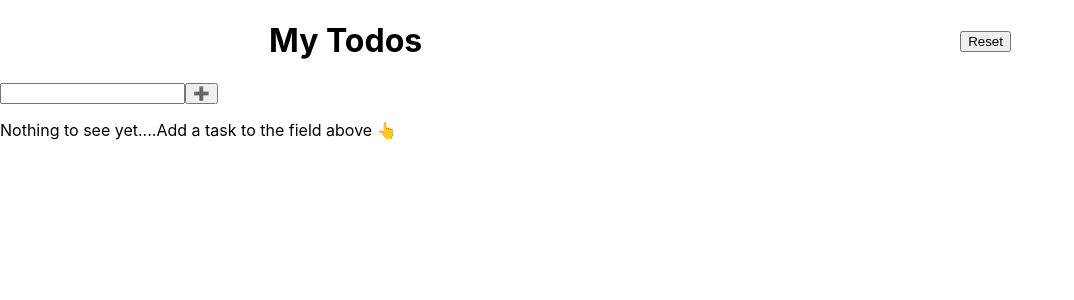
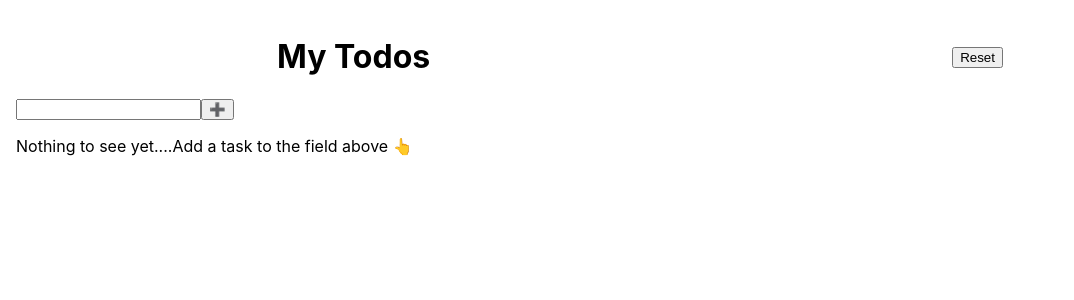
Before and after one commit to isobelleanna/tech-test-react, a React (Create React App) app: page / in a window 1280 px wide. Shown: the top 300 px of the page, without its empty margins (0-1074 px from the left). Built offline with nearby package versions, Linux system fonts and the light colour scheme.

Commit message:
add styling

```diff
--- a/src/App.jsx
+++ b/src/App.jsx
@@ -34,7 +34,7 @@ function App() {
   };
 
   return (
-    <div className="App">
+    <div className="app">
       <Nav onReset={onReset} />
       <Main
         handleSubmit={handleSubmit}
--- a/src/App.scss
+++ b/src/App.scss
@@ -1 +1,5 @@
 @use "./assets/sass/variables" as *;
+
+.app {
+    margin: 1em;
+}
--- a/src/components/ItemCard/ItemCard.scss
+++ b/src/components/ItemCard/ItemCard.scss
@@ -1,6 +1,7 @@
 @use "../../assets/sass/variables" as *;
 
 .item-card {
+    margin: 1em;
     display: flex;
     align-items: center;
     justify-content: space-around;
```
